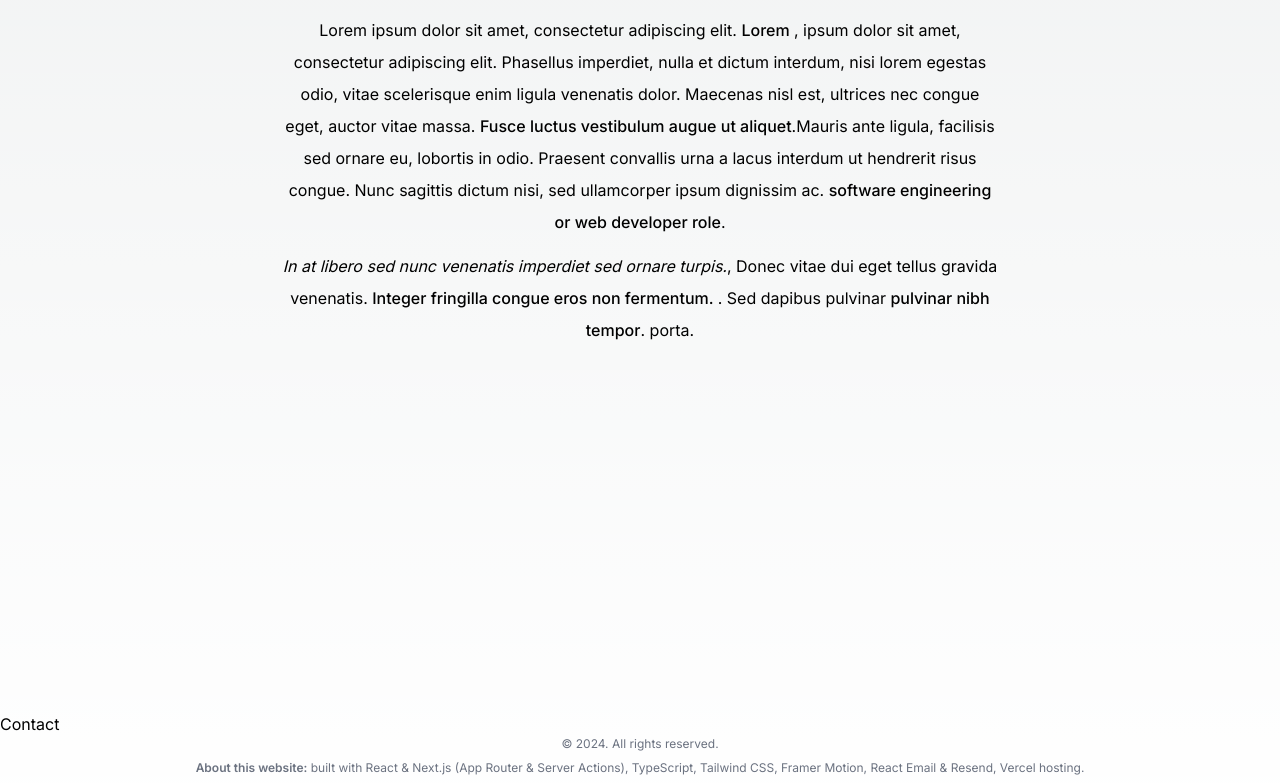
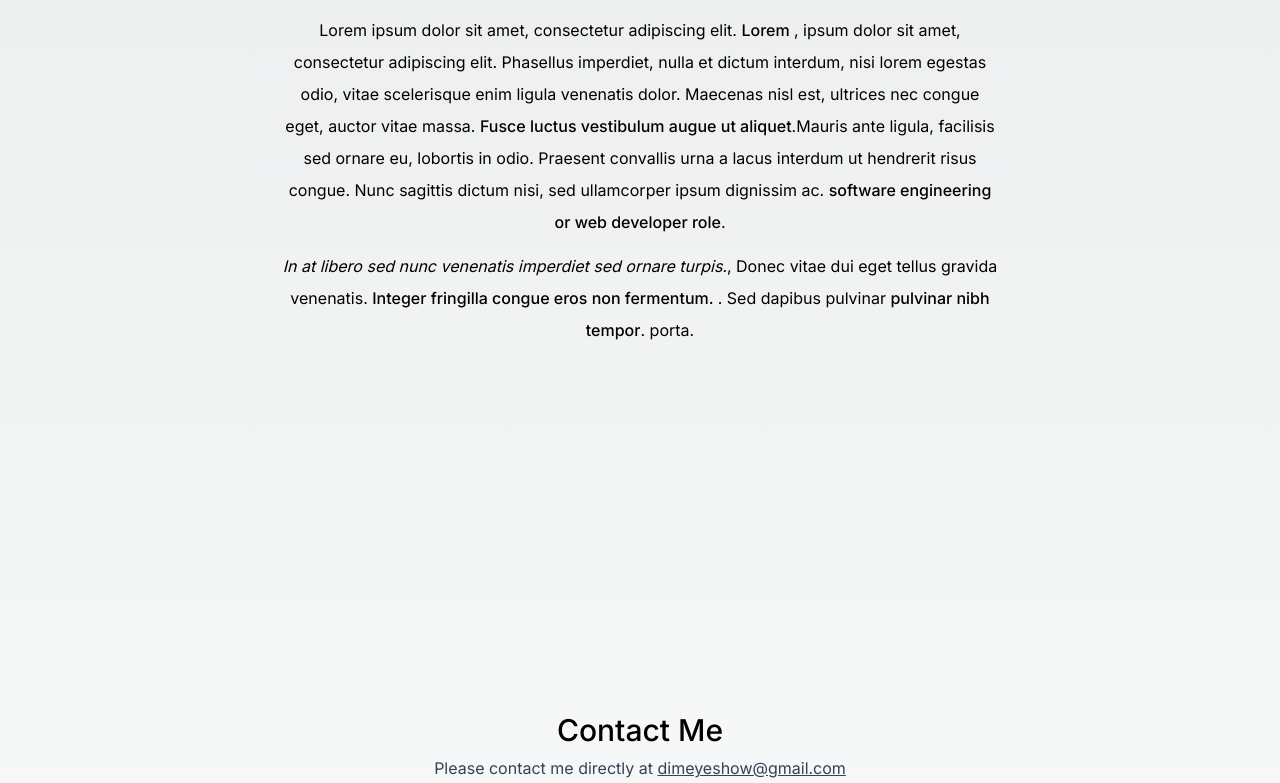
Before and after one commit to BrianBeilby/Purneet-Website, a Next.js app: page / in a window 1280 px wide. Shown: the part 2000-2783 px from the top of the page. Built offline with nearby package versions, Linux system fonts and the light colour scheme.

Commit message:
Contact++

```diff
--- a/src/components/Contact.tsx
+++ b/src/components/Contact.tsx
@@ -1,14 +1,86 @@
-import { useSectionInView } from '@/lib/hooks';
-import React from 'react'
+"use client";
 
-function Contact() {
-    const { ref } = useSectionInView("Contact");
+import React from "react";
+import { motion, Variants } from "framer-motion";
+import { useSectionInView } from "@/lib/hooks";
+//import { sendEmail } from "@/actions/sendEmail";
+import SubmitBtn from "./submit-btn";
+//import toast from "react-hot-toast";
+import { FaArrowCircleDown } from "react-icons/fa";
+
+const arrowVariants: Variants = {
+  animate: {
+    y: [0, -15, 0],
+    transition: {
+      duration: 1.2,
+      ease: "easeInOut",
+      repeat: Infinity,
+      repeatType: "loop", // Ensure this is a specific string literal, not just 'string'
+    },
+  },
+};
+
+export default function Contact() {
+  const { ref } = useSectionInView("Contact");
 
   return (
-    <section ref={ref} id='contact'>
-      Contact
-    </section>
-  )
+    <motion.section
+      id="contact"
+      ref={ref}
+      className="mb-20 sm:mb-32 w-[min(100%,38rem)] text-center scroll-mt-28 flex flex-col justify-center items-center mx-auto"
+      initial={{
+        opacity: 0,
+      }}
+      whileInView={{
+        opacity: 1,
+      }}
+      transition={{
+        duration: 1,
+      }}
+      viewport={{
+        once: true,
+      }}
+    >
+      <h2 className="text-3xl font-medium capitalize mb-8 text-center">Contact me</h2>
+
+      <p className="text-gray-700 -mt-6 dark:text-white/80" style={{ textAlign: "center" }}>
+        Please contact me directly at{" "}
+        <a className="underline" href="mailto:dimeyeshow@gmail.com">
+          dimeyeshow@gmail.com
+        </a>{" "} <br></br>
+        or through this form.
+      </p>
+
+      <motion.div
+        variants={arrowVariants}
+        animate="animate"
+        style={{ cursor: "pointer", display: "flex", justifyContent: "center" }}
+      >
+        <div className="mt-6 flex justify-center mb-6 w-14 h-14 text-3xl cursor-pointer z-10 text-black dark:text-white">
+          <FaArrowCircleDown />
+        </div>
+      </motion.div>
+
+      <form
+        className="mt-10 flex flex-col dark:text-black w-full max-w-lg"
+      >
+        <input
+          className="h-14 px-4 rounded-lg borderBlack dark:bg-white dark:bg-opacity-80 dark:focus:bg-opacity-100 transition-all dark:outline-none"
+          name="senderEmail"
+          type="email"
+          required
+          maxLength={500}
+          placeholder="Your email"
+        />
+        <textarea
+          className="h-52 my-3 rounded-lg borderBlack p-4 dark:bg-white dark:bg-opacity-80 dark:focus:bg-opacity-100 transition-all dark:outline-none"
+          name="message"
+          placeholder="Your message"
+          required
+          maxLength={5000}
+        />
+        <SubmitBtn />
+      </form>
+    </motion.section>
+  );
 }
-
-export default Contact
--- a/src/components/Podcast_Episodes.tsx
+++ b/src/components/Podcast_Episodes.tsx
@@ -1,9 +1,13 @@
 import React from 'react'
 import SectionDivider from './section-divider'
+import { useSectionInView } from '@/lib/hooks';
 
 function Podcast_Episodes() {
+  const { ref } = useSectionInView("Podcasts", 0.5);
+
   return (
-    <div className="bg-white py-16">
+    <section ref={ref} id="podcasts" className="bg-white py-16">
+
         <div className="container mx-auto px-4">
         <h2 className="text-3xl font-bold mb-8 text-black">
             Podcast Episodes
@@ -49,7 +53,7 @@ function Podcast_Episodes() {
         </div>
         </div>
         <SectionDivider />
-    </div>
+    </section>
   )
 }
 
--- /dev/null
+++ b/src/components/submit-btn.tsx
@@ -0,0 +1,24 @@
+import React from "react";
+import { FaPaperPlane } from "react-icons/fa";
+import { useFormStatus as useFormStatus } from "react-dom";
+
+export default function SubmitBtn() {
+  const { pending } = useFormStatus();
+
+  return (
+    <button
+      type="submit"
+      className="group flex items-center justify-center gap-2 h-[3rem] w-[8rem] bg-gray-900 text-white rounded-full outline-none transition-all focus:scale-110 hover:scale-110 hover:bg-gray-950 active:scale-105 dark:bg-white dark:bg-opacity-10 disabled:scale-100 disabled:bg-opacity-65"
+      disabled={pending}
+    >
+      {pending ? (
+        <div className="h-5 w-5 animate-spin rounded-full border-b-2 border-white"></div>
+      ) : (
+        <>
+          Submit{" "}
+          <FaPaperPlane className="text-xs opacity-70 transition-all group-hover:translate-x-1 group-hover:-translate-y-1" />{" "}
+        </>
+      )}
+    </button>
+  );
+}
--- a/src/lib/data.ts
+++ b/src/lib/data.ts
@@ -2,6 +2,10 @@ export const links = [ //Links for the navbar
     {
       name: "Home",
       hash: "#home",
+    },
+    {
+      name: "Podcasts",
+      hash: "#podcasts",
     },
     {
       name: "About",
```
